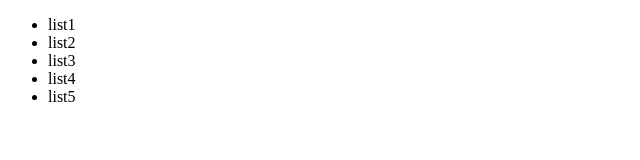
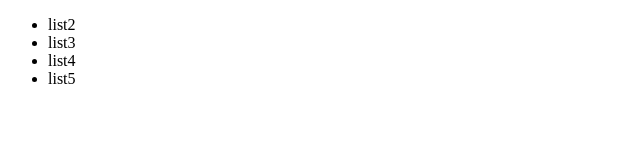
Before and after one commit to taxntk/portfolio, a plain HTML site: page index.html in a window 1280 px wide. Shown: the full height of the page, 0-640 px from the left. Drawn offline with Linux system fonts and the light colour scheme.

Commit message:
Update index.html

```diff
--- a/index.html
+++ b/index.html
@@ -16,7 +16,7 @@
     <label for="menu" class="close">×</label>
 
       <ul>
-        <li>list1</li>
+
         <li>list2</li>
         <li>list3</li>
         <li>list4</li>
@@ -27,4 +27,5 @@
 
 </body>
 
+
 </html>
```
